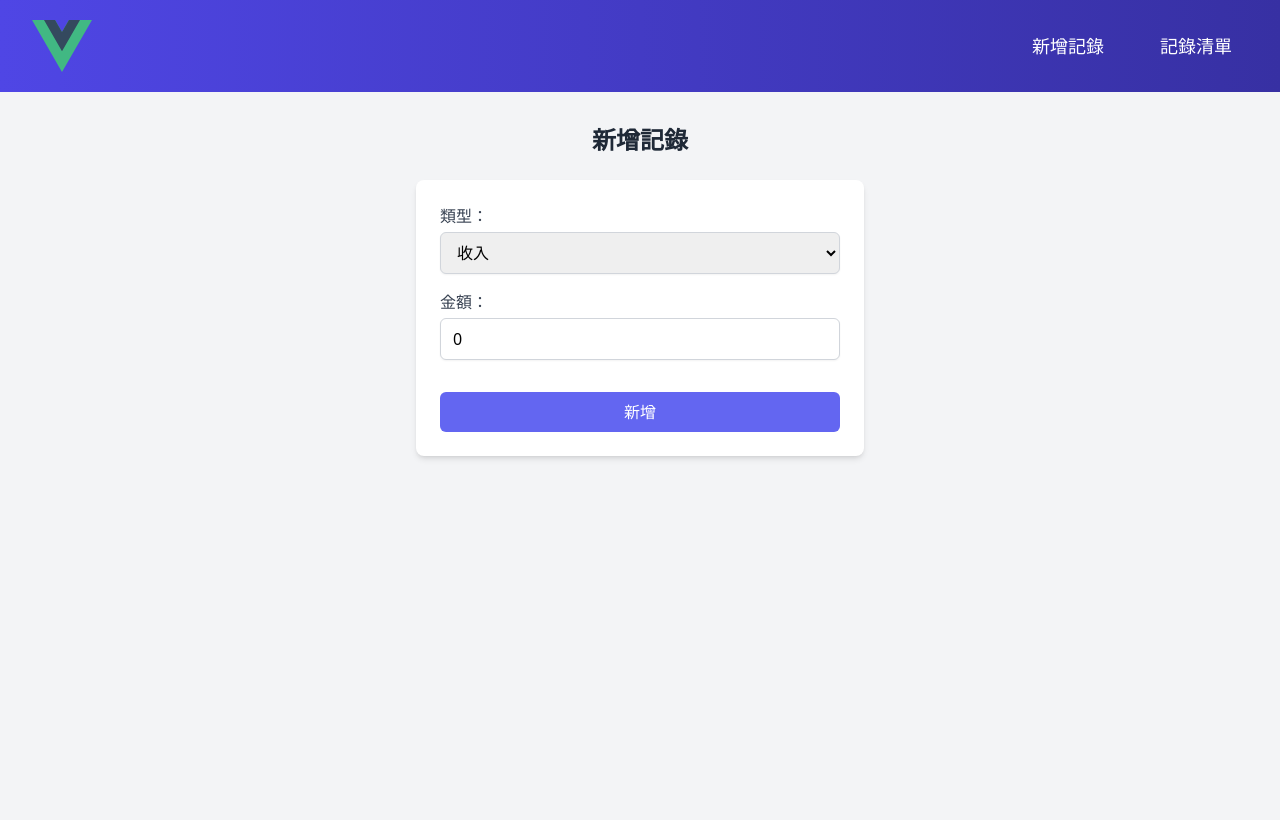
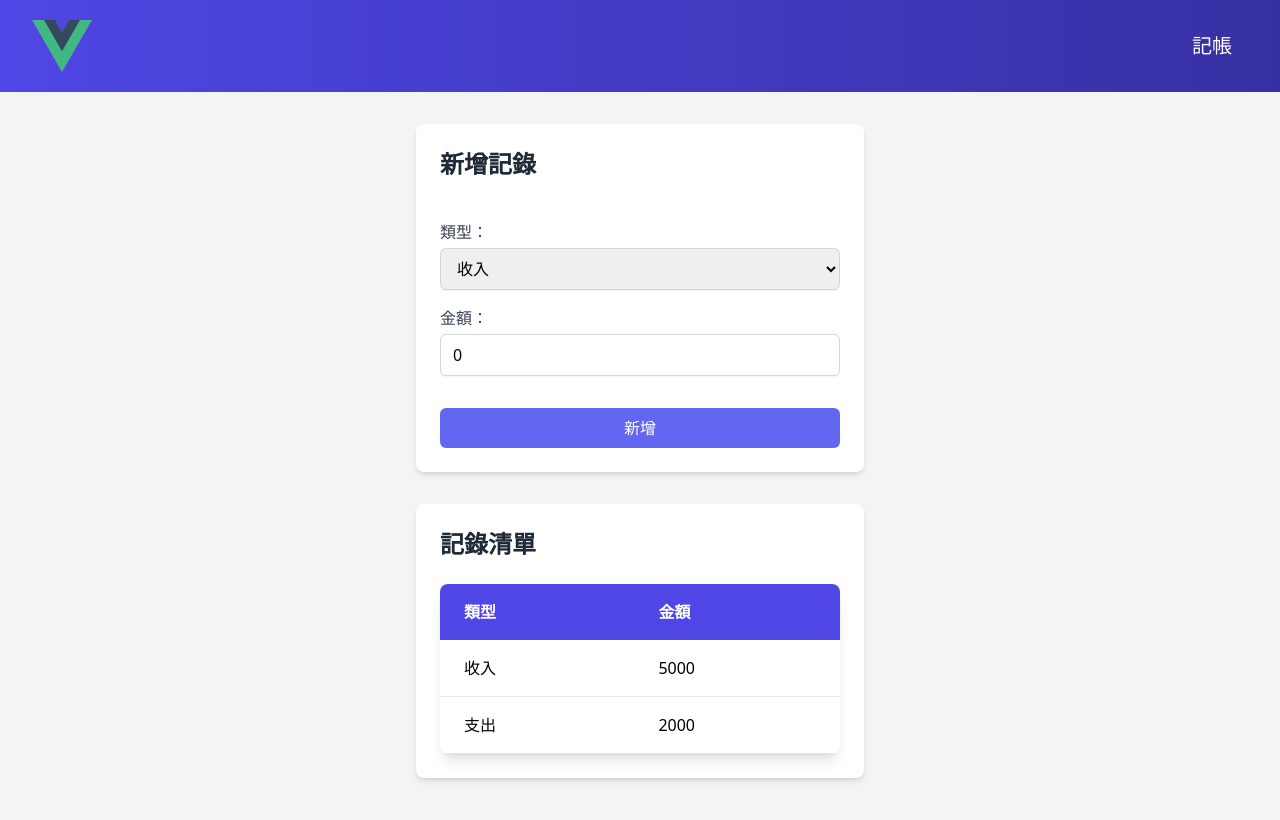
Before and after one commit to chixxyy/AccountingSystem, a Vue app: page /add in a window 1280 px wide. Shown: the top 820 px of the page. Built offline with nearby package versions, Linux system fonts and the light colour scheme.

Commit message:
add style

```diff
--- a/src/App.vue
+++ b/src/App.vue
@@ -9,9 +9,8 @@ import { RouterLink, RouterView } from 'vue-router'
         <img alt="Vue logo" class="logo w-16 h-16" src="@/assets/logo.svg" />
       </RouterLink>
 
-      <nav class="space-x-6 text-lg">
-        <RouterLink to="/add" class="hover:text-indigo-200 transition-colors duration-300">新增記錄</RouterLink>
-        <RouterLink to="/details" class="hover:text-indigo-200 transition-colors duration-300">記錄清單</RouterLink>
+      <nav class="space-x-6 text-xl">
+        <RouterLink to="/add" class="hover:text-indigo-200 transition-colors duration-300">記帳</RouterLink>
       </nav>
     </div>
   </header>
--- a/src/router/index.js
+++ b/src/router/index.js
@@ -1,12 +1,10 @@
 import { createRouter, createWebHistory } from 'vue-router';
 import HomeView from '@/views/HomeView.vue';
 import AddTransaction from '@/views/AddTransaction.vue';
-import TransactionDetails from '@/views/TransactionDetails.vue';
 
 const routes = [
   { path: '/', component: HomeView },
   { path: '/add', component: AddTransaction },
-  { path: '/details', component: TransactionDetails },
 ];
 
 const router = createRouter({
--- a/src/views/AddTransaction.vue
+++ b/src/views/AddTransaction.vue
@@ -1,10 +1,12 @@
 <template>
   <section class="p-8 bg-gray-100 min-h-screen flex flex-col items-center">
+    <!-- Form Section for Adding Transaction -->
+    <div class="w-full max-w-md bg-white p-6 rounded-lg shadow-md flex flex-col gap-4 mb-8">
       <h1 class="text-2xl font-bold mb-6 text-gray-800">新增記錄</h1>
 
       <form
         @submit.prevent="addTransaction"
-        class="w-full max-w-md bg-white p-6 rounded-lg shadow-md flex flex-col gap-4"
+        class="flex flex-col gap-4"
       >
         <label class="block">
           <span class="text-gray-700 font-medium">類型：</span>
@@ -33,6 +35,29 @@
           新增
         </button>
       </form>
+    </div>
+
+    <!-- Transaction List Section -->
+    <div class="w-full max-w-md bg-white p-6 rounded-lg shadow-md">
+      <h1 class="text-2xl font-bold mb-6 text-gray-800">記錄清單</h1>
+
+      <div class="overflow-x-auto bg-white shadow-lg rounded-lg">
+        <table class="min-w-full table-auto">
+          <thead>
+            <tr class="bg-indigo-600 text-white">
+              <th class="px-6 py-4 text-left">類型</th>
+              <th class="px-6 py-4 text-left">金額</th>
+            </tr>
+          </thead>
+          <tbody>
+            <tr v-for="(t, index) in transactions" :key="index" class="border-b">
+              <td class="px-6 py-4">{{ t.type === 'income' ? '收入' : '支出' }}</td>
+              <td class="px-6 py-4">{{ t.amount }}</td>
+            </tr>
+          </tbody>
+        </table>
+      </div>
+    </div>
   </section>
 </template>
 
@@ -40,7 +65,10 @@
 import { ref } from 'vue';
 
 const newTransaction = ref({ type: 'income', amount: 0 });
-  const transactions = ref([]);
+const transactions = ref([
+  { type: 'income', amount: 5000 },
+  { type: 'expense', amount: 2000 },
+]);
 
 function addTransaction() {
   transactions.value.push({ ...newTransaction.value });
@@ -48,3 +76,7 @@
   alert('記錄已新增！');
 }
 </script>
+
+<style scoped>
+/* Add any scoped styles here */
+</style>
--- a/src/views/TransactionDetails.vue
+++ /dev/null
@@ -1,31 +0,0 @@
-<template>
-    <section class="p-6">
-      <h1 class="text-2xl font-bold mb-6">記錄清單</h1>
-
-      <div class="overflow-x-auto bg-white shadow-lg rounded-lg">
-        <table class="min-w-full table-auto">
-          <thead>
-            <tr class="bg-indigo-600 text-white">
-              <th class="px-6 py-4 text-left">類型</th>
-              <th class="px-6 py-4 text-left">金額</th>
-            </tr>
-          </thead>
-          <tbody>
-            <tr v-for="(t, index) in transactions" :key="index" class="border-b">
-              <td class="px-6 py-4">{{ t.type }}</td>
-              <td class="px-6 py-4">{{ t.amount }}</td>
-            </tr>
-          </tbody>
-        </table>
-      </div>
-    </section>
-  </template>
-
-  <script setup>
-  import { ref } from 'vue';
-
-  const transactions = ref([
-    { type: '收入', amount: 5000 },
-    { type: '支出', amount: 2000 },
-  ]);
-  </script>
```
Lines whose indentation alone changed are shown as unchanged.
